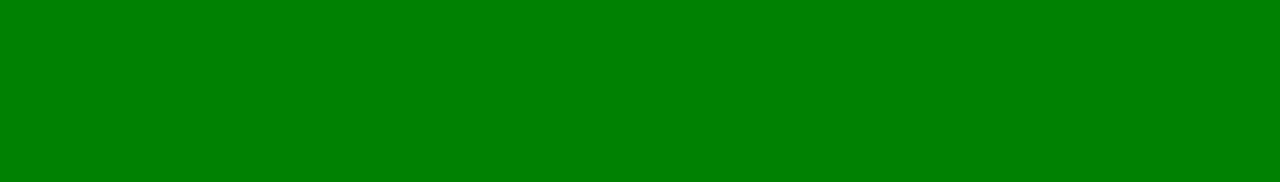
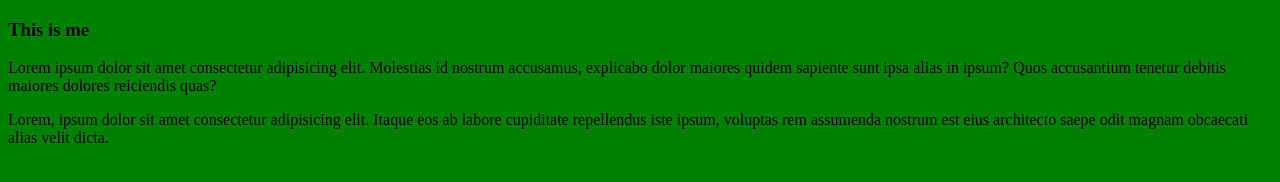
Before and after one commit to larsnordstrom/thewebsite, a plain HTML site: page pages/bio.html in a window 1280 px wide. Drawn offline with Linux system fonts and the light colour scheme.

Commit message:
Added bio text.

```diff
--- a/pages/bio.html
+++ b/pages/bio.html
@@ -1,5 +1,6 @@
 <!DOCTYPE html>
 <html lang="en">
+
 <head>
     <meta charset="UTF-8">
     <meta name="viewport" content="width=device-width, initial-scale=1.0">
@@ -7,7 +8,15 @@
     <title>Bio</title>
     <link rel="stylesheet" href="/style/style.css">
 </head>
+
 <body>
+    <h3>This is me</h3>
+    <p>Lorem ipsum dolor sit amet consectetur adipisicing elit. Molestias id nostrum accusamus, explicabo dolor maiores
+        quidem sapiente sunt ipsa alias in ipsum? Quos accusantium tenetur debitis maiores dolores reiciendis quas?</p>
+    <p>Lorem, ipsum dolor sit amet consectetur adipisicing elit. Itaque eos ab labore cupiditate repellendus iste ipsum,
+        voluptas rem assumenda nostrum est eius architecto saepe odit magnam obcaecati alias velit dicta.</p>
+
 
 </body>
+
 </html>
```
